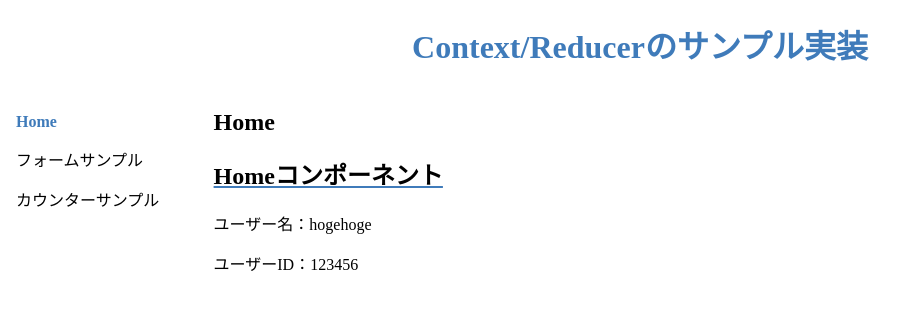
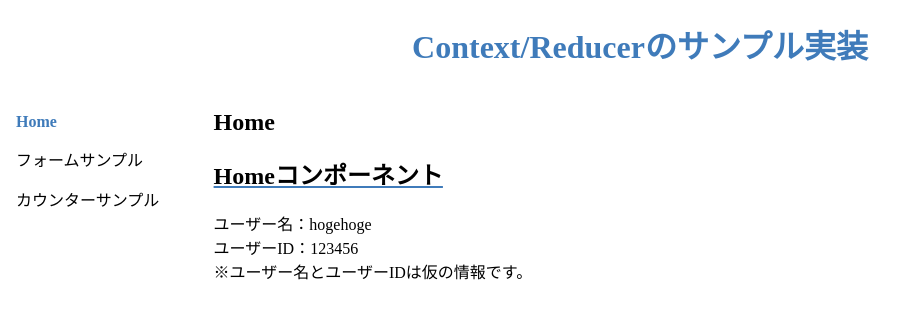
Before and after one commit to azufb/sampleApp_context_reducer, a React (Create React App) app: page / in a window 1280 px wide. Shown: the top 318 px of the page, without its empty margins (0-916 px from the left). Built offline with nearby package versions, Linux system fonts and the light colour scheme.

Commit message:
注釈追加

```diff
--- a/src/components/Home.tsx
+++ b/src/components/Home.tsx
@@ -17,8 +17,11 @@ const Home = (): JSX.Element => {
 
       <h2 className={styles.title}>Homeコンポーネント</h2>
 
-      <p>ユーザー名：{userInfo.userName}</p>
-      <p>ユーザーID：{userInfo.userId}</p>
+      <p className={styles.userName}>ユーザー名：{userInfo.userName}</p>
+      <p className={styles.userId}>ユーザーID：{userInfo.userId}</p>
+      <p className={styles.annotation}>
+        ※ユーザー名とユーザーIDは仮の情報です。
+      </p>
     </div>
   );
 };
--- a/src/styles/home.module.scss
+++ b/src/styles/home.module.scss
@@ -3,3 +3,9 @@
 .title {
   text-decoration: underline var.$accent;
 }
+
+.userName,
+.userId,
+.annotation {
+  margin: 0;
+}
```
